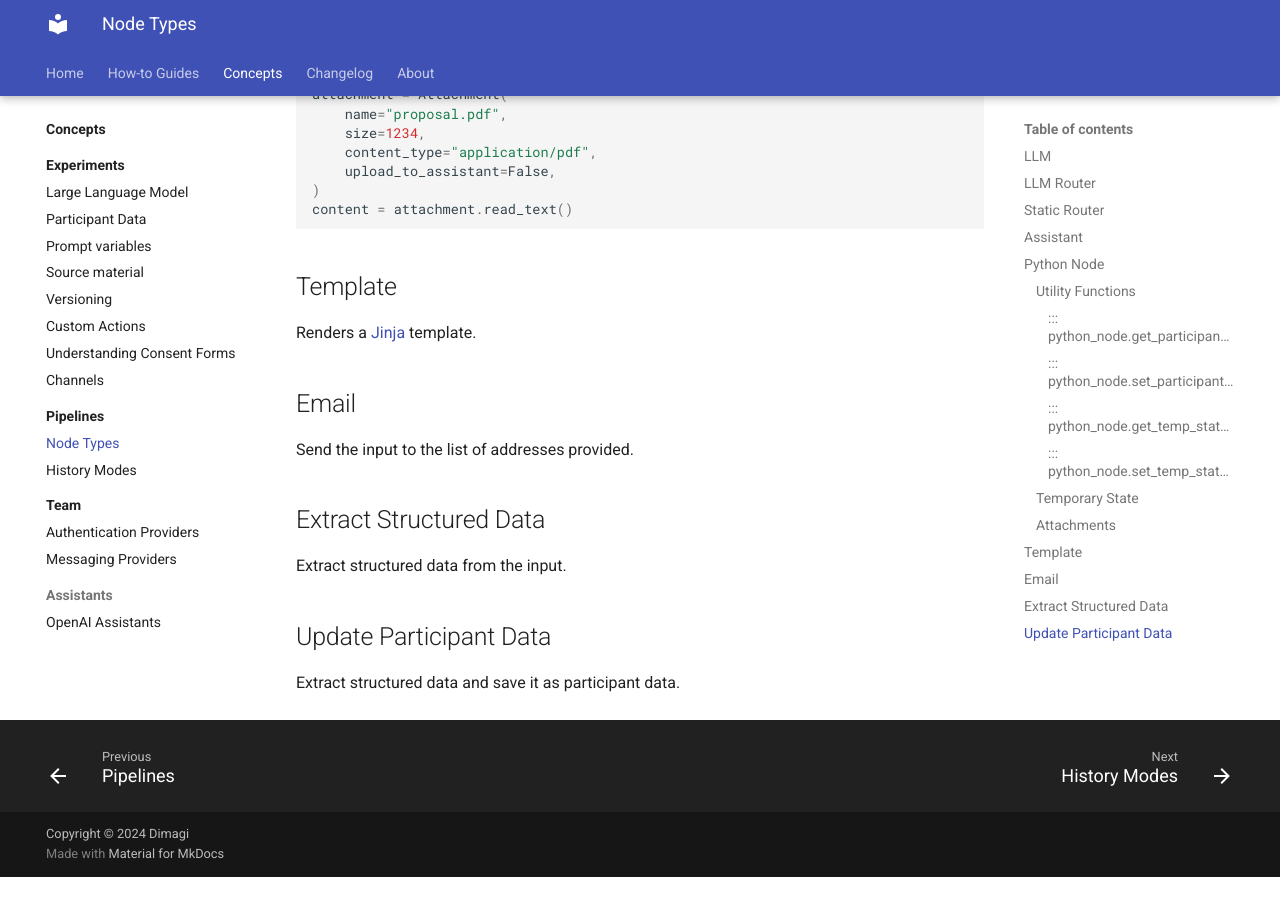
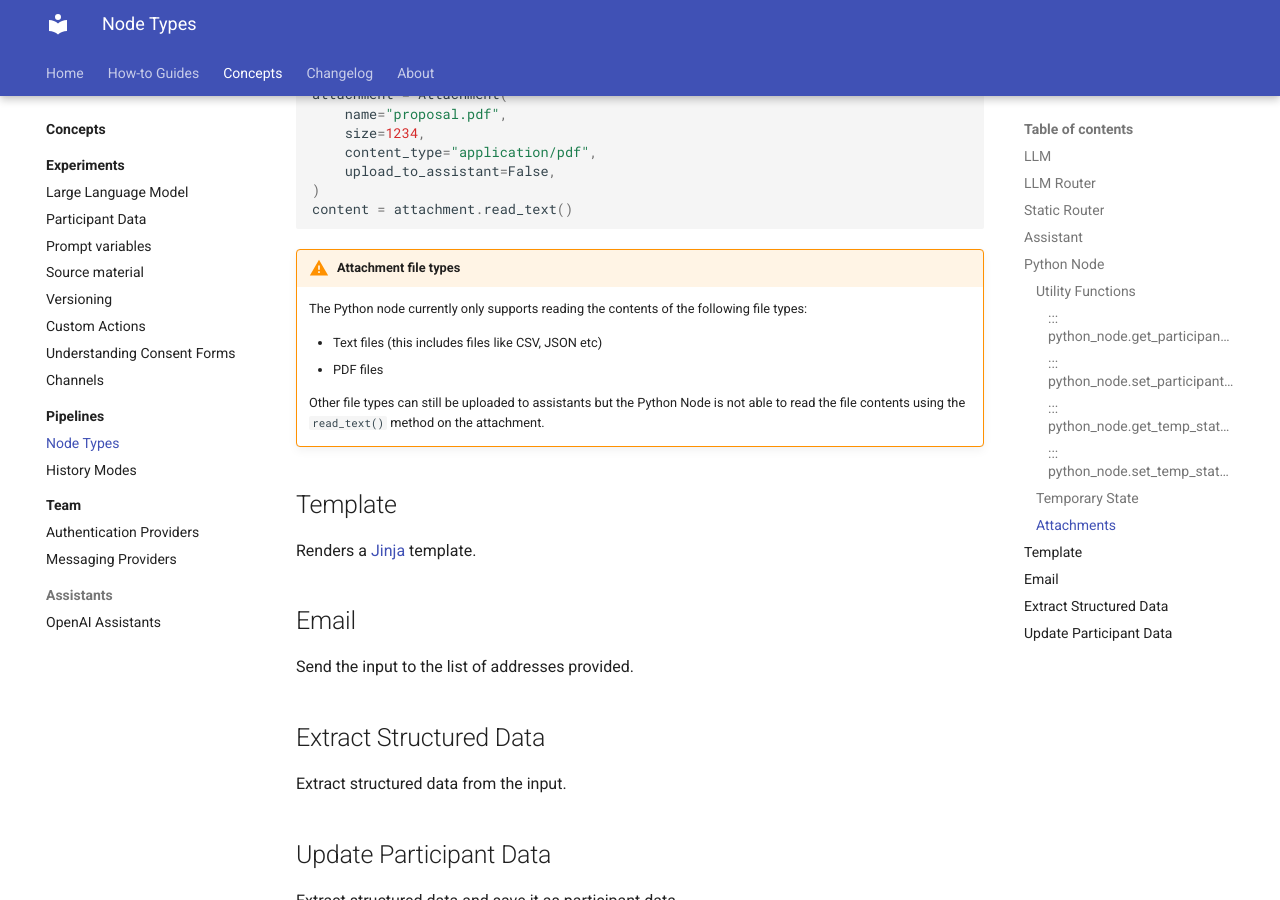
Before and after one commit to dimagi/open-chat-studio-docs, an MkDocs documentation site: the page built from docs/concepts/pipelines/nodes.md, in a window 1280 px wide and 900 px high, scrolled down 3209 px. Built offline with MkDocs 1.6.1 and Material for MkDocs 9.7.7, drawn with Linux system fonts in a browser that asks for light colours; before the commit the page ends 4086 px from its top, so only the background shows below that.

Commit message:
add note about file types

````diff
--- a/docs/concepts/pipelines/nodes.md
+++ b/docs/concepts/pipelines/nodes.md
@@ -102,6 +102,14 @@ attachment = Attachment(
 content = attachment.read_text()
 ```
 
+!!! warning "Attachment file types"
+    The Python node currently only supports reading the contents of the following file types:
+
+    * Text files (this includes files like CSV, JSON etc)
+    * PDF files
+
+    Other file types can still be uploaded to assistants but the Python Node is not able to read the file contents using the `read_text()` method on the attachment.
+
 ## Template
 Renders a [Jinja](https://jinja.palletsprojects.com/en/stable/templates/) template.
 
````
